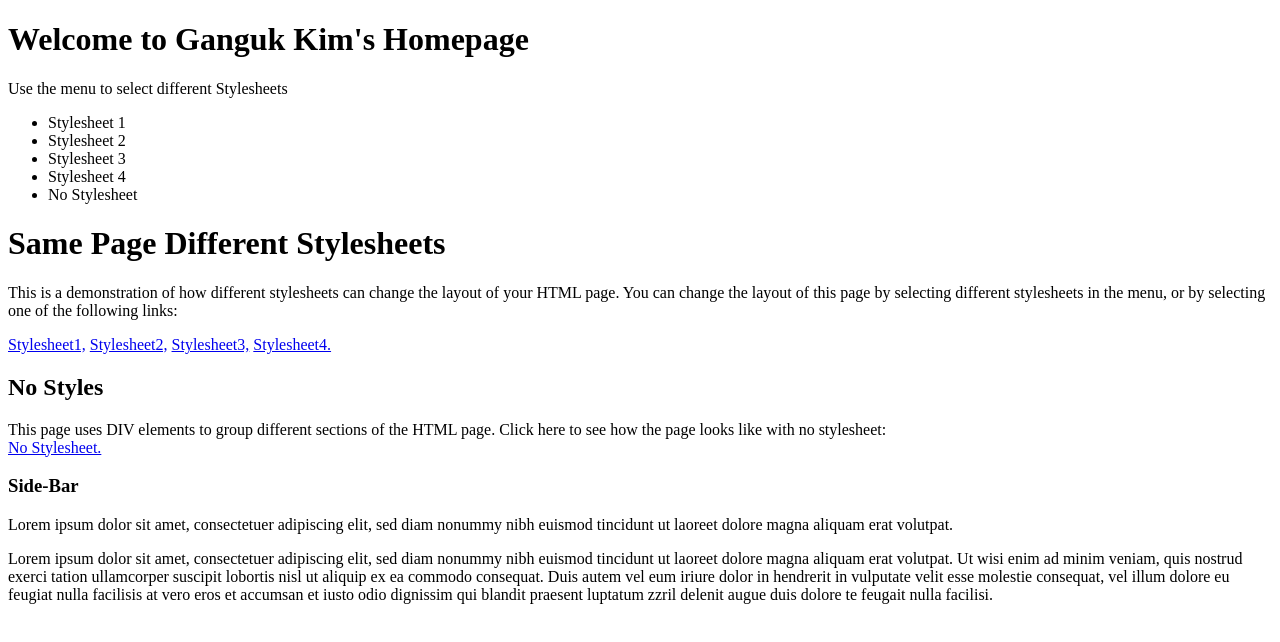
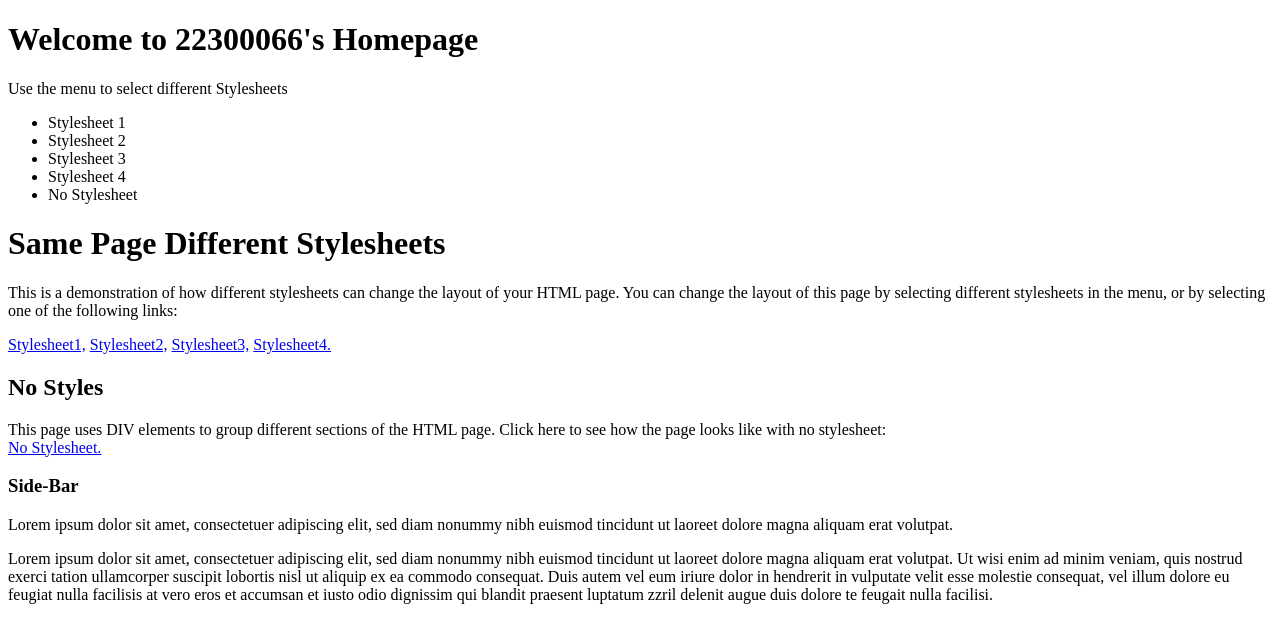
Before and after one commit to Timothy0802/22300066-assign02, a plain HTML site: page nostyle.html in a window 1280 px wide. Drawn offline with Linux system fonts and the light colour scheme.

Commit message:
update nostyle style1 style2.html (Ganguk Kim's -> 22300066's)

```diff
--- a/nostyle.html
+++ b/nostyle.html
@@ -10,7 +10,7 @@
 <body>
     <div class="page">
         <header>
-            <h1 id="title">Welcome to Ganguk Kim's Homepage</h1>
+            <h1 id="title">Welcome to 22300066's Homepage</h1>
             <p> Use the menu to select different Stylesheets</p>
         </header>
 
```
Also changed, not shown: style1.html (+1 -1 lines), style2.html (+1 -1 lines).
